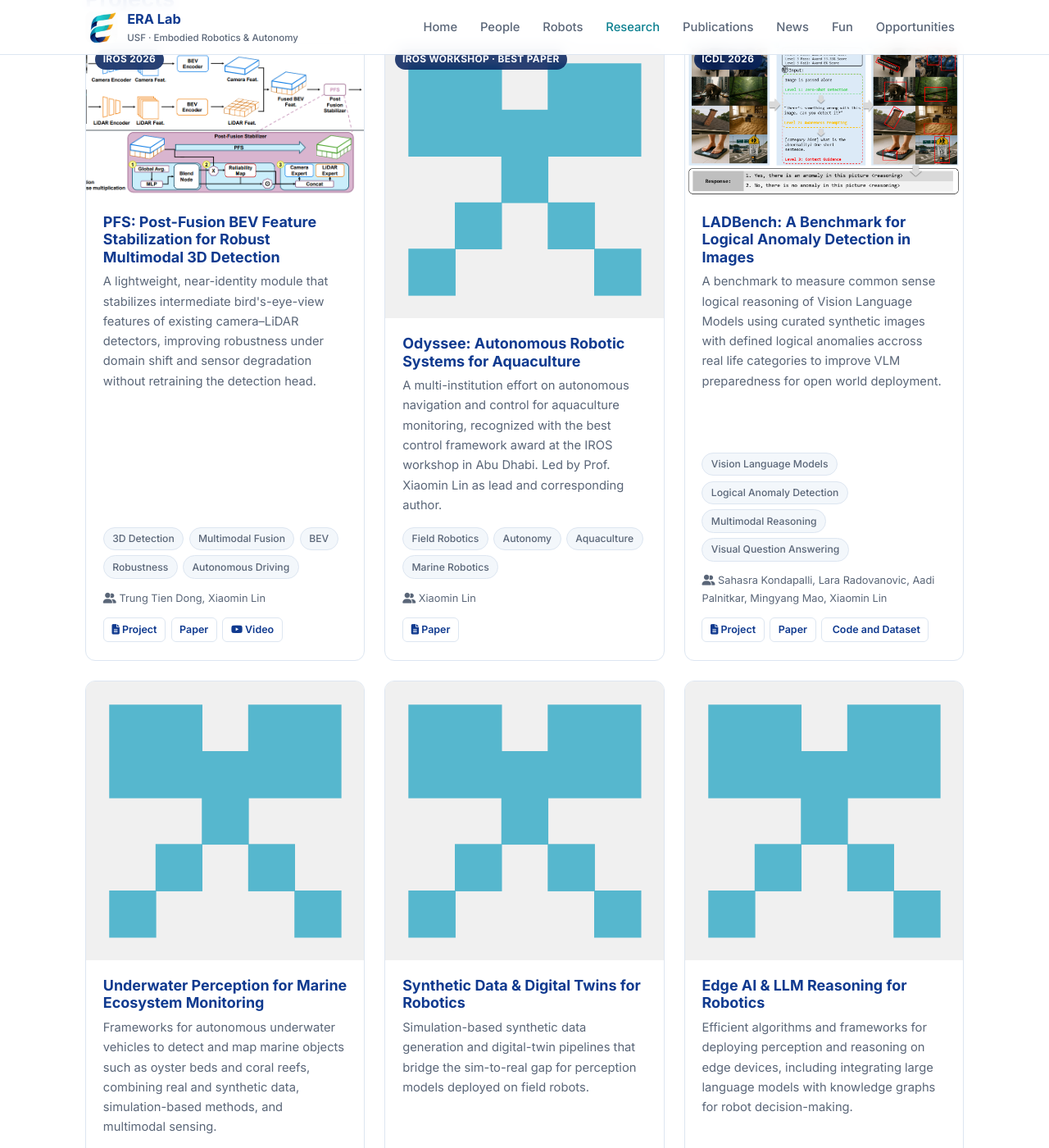
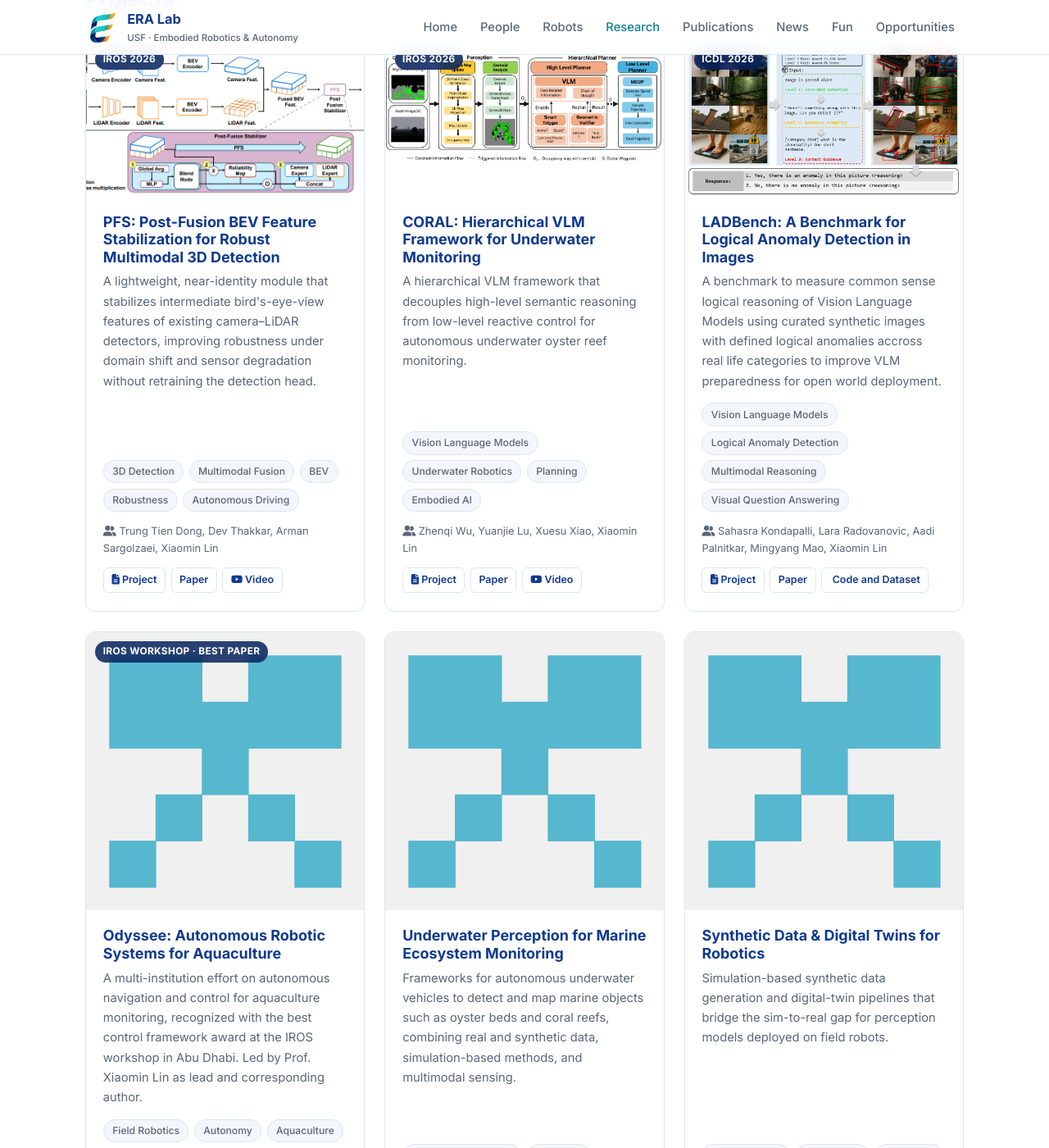
Before and after one commit to era-research-lab/era-research-lab.github.io, a Jekyll site: the page built from research.html, in a window 1280 px wide and 1400 px high, scrolled down 1037 px. Shown: the whole window at 82% size. Built offline with Jekyll 4.4.1, drawn with Linux system fonts in a browser that asks for light colours; a style sheet for code colours, icons or effects is not loaded; some of the changed text lies outside the part shown.

Commit message:
fix coral page

```diff
--- a/_data/projects.yml
+++ b/_data/projects.yml
@@ -20,12 +20,45 @@
     features of existing camera–LiDAR detectors, improving robustness under domain
     shift and sensor degradation without retraining the detection head.
   tags: [3D Detection, Multimodal Fusion, BEV, Robustness, Autonomous Driving]
-  people: [Trung Tien Dong, Xiaomin Lin]
+  people: [Trung Tien Dong, Dev Thakkar, Arman Sargolzaei, Xiaomin Lin]
   page: /projects/pfs/
   links:
     - { label: Project, url: /projects/pfs/, icon: "fas fa-file-lines" }
     - { label: Paper,   url: "https://arxiv.org/abs/2603.05623", icon: "ai ai-arxiv" }
     - { label: Video,   url: "https://youtu.be/-4BJK7Oi_yM", icon: "fab fa-youtube" }
+
+- title: "CORAL: Hierarchical VLM Framework for Underwater Monitoring"
+  slug: coral
+  image: coral-teaser.png
+  featured: true
+  badge: IROS 2026
+  description: >-
+    A hierarchical VLM framework that decouples high-level semantic reasoning from
+    low-level reactive control for autonomous underwater oyster reef monitoring.
+  tags: [Vision Language Models, Underwater Robotics, Planning, Embodied AI]
+  people: [Zhenqi Wu, Yuanjie Lu, Xuesu Xiao, Xiaomin Lin]
+  page: /projects/coral/
+  links:
+    - { label: Project, url: /projects/coral/, icon: "fas fa-file-lines" }
+    - { label: Paper,   url: "https://arxiv.org/abs/2603.14786", icon: "ai ai-arxiv" }
+    - { label: Video,   url: "https://youtu.be/a44yB6STV7Y", icon: "fab fa-youtube" }
+
+- title: "LADBench: A Benchmark for Logical Anomaly Detection in Images"
+  slug: ladbench
+  image: ladbench.png
+  featured: true
+  badge: ICDL 2026
+  description: >-
+    A benchmark to measure common sense logical reasoning of Vision Language Models using
+    curated synthetic images with defined logical anomalies accross real life categories
+    to improve VLM preparedness for open world deployment.
+  tags: [Vision Language Models, Logical Anomaly Detection, Multimodal Reasoning, Visual Question Answering]
+  people: [Sahasra Kondapalli, Lara Radovanovic, Aadi Palnitkar, Mingyang Mao, Xiaomin Lin]
+  page: /projects/ladbench/
+  links:
+    - { label: Project, url: /projects/ladbench/, icon: "fas fa-file-lines" }
+    - { label: Paper,   url: "https://arxiv.org/abs/2606.17433", icon: "ai ai-arxiv" }
+    - { label: Code and Dataset,   url: "https://huggingface.co/datasets/SahasraK/LADBench", icon: "fab fa-hugging-face" }
 
 - title: "Odyssee: Autonomous Robotic Systems for Aquaculture"
   slug: odyssee
@@ -41,22 +74,6 @@
   links:
     - { label: Paper, url: "https://ieeexplore.ieee.org/document/11128133", icon: "fas fa-file-lines" }
 
-- title: "LADBench: A Benchmark for Logical Anomaly Detection in Images"
-  slug: ladbench.md
-  image: ladbench.png
-  featured: true
-  badge: ICDL 2026
-  description: >-
-    A benchmark to measure common sense logical reasoning of Vision Language Models using
-    curated synthetic images with defined logical anomalies accross real life categories
-    to improve VLM preparedness for open world deployment.
-  tags: [Vision Language Models, Logical Anomaly Detection, Multimodal Reasoning, Visual Question Answering]
-  people: [Sahasra Kondapalli, Lara Radovanovic, Aadi Palnitkar, Mingyang Mao, Xiaomin Lin]
-  page: /projects/ladbench/
-  links:
-    - { label: Project, url: /projects/ladbench/, icon: "fas fa-file-lines" }
-    - { label: Paper,   url: "https://arxiv.org/abs/2606.17433", icon: "ai ai-arxiv" }
-    - { label: Code and Dataset,   url: "https://huggingface.co/datasets/SahasraK/LADBench", icon: "fab fa-hugging-face" }
 
 - title: "Underwater Perception for Marine Ecosystem Monitoring"
   slug: underwater-perception
```
